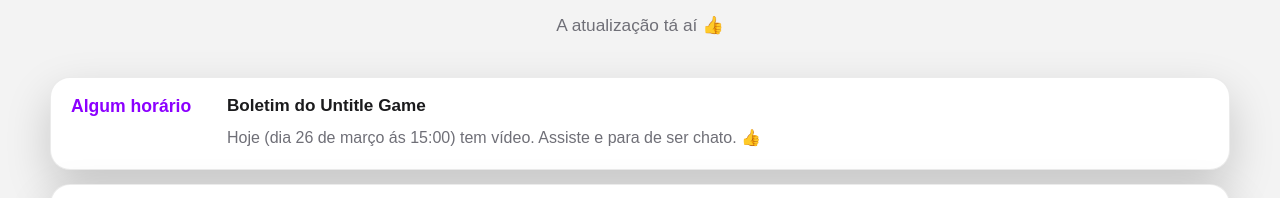
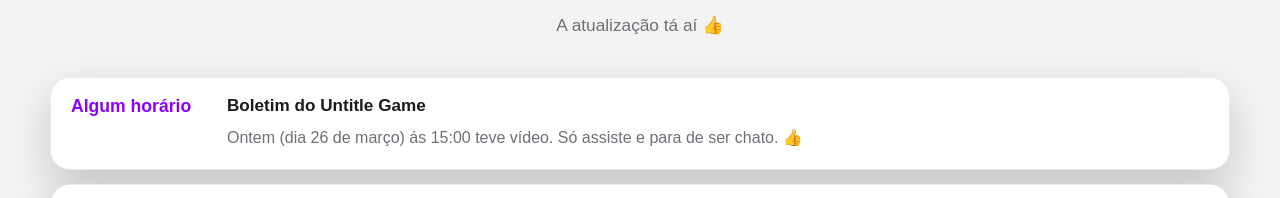
Before and after one commit to jstrombeck20-a11y/Universo-Untitle-Game, a plain HTML site: page index.html in a window 1280 px wide. Shown: the part 3200-3398 px from the top of the page. Drawn offline with Linux system fonts and the light colour scheme.

Commit message:
Add files via upload

```diff
--- a/index.html
+++ b/index.html
@@ -715,7 +715,7 @@
             <div class="schedule-time">Algum horário</div>
             <div>
               <h4>Boletim do Untitle Game</h4>
-              <p>Hoje (dia 26 de março ás 15:00) tem vídeo. Assiste e para de ser chato. 👍 </p>
+              <p>Ontem (dia 26 de março) ás 15:00 teve vídeo. Só assiste e para de ser chato. 👍 </p>
             </div>
           </div>
 
```
